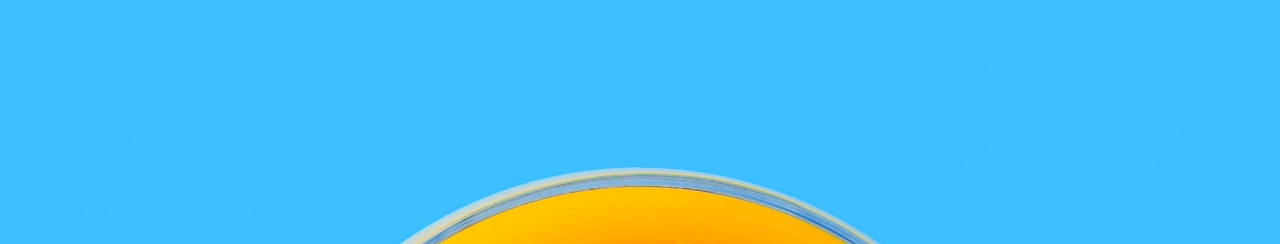
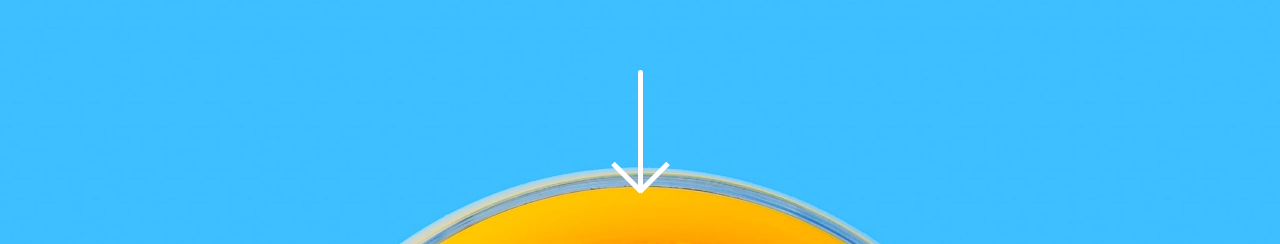
Before and after one commit to ronaldlamdev/sunnyside-react-typescript, a React (Vite) app: page / in a window 1280 px wide. Shown: the part 245-489 px from the top of the page. Built offline with nearby package versions, Linux system fonts and the light colour scheme.

Commit message:
created downward arrow below text over bg

```diff
--- a/src/assets/components/Header.tsx
+++ b/src/assets/components/Header.tsx
@@ -45,6 +45,11 @@
         <h1 className='uppercase text-white text-center text-5xl tracking-widest font-["Fraunces"]'>we are creatives</h1>
       </div>
 
+      <div className='w-full flex justify-center relative'>
+        <div className='w-[5px] h-[120px] bg-white rounded-t'/>
+        <div className='w-[5px] h-10 bg-white absolute bottom-0 rotate-45 origin-bottom-left'/>
+        <div className='w-[5px] h-10 bg-white absolute bottom-0 rotate-[-45deg] origin-bottom-right'/>
+      </div>
     </div>
   )
 }
```
